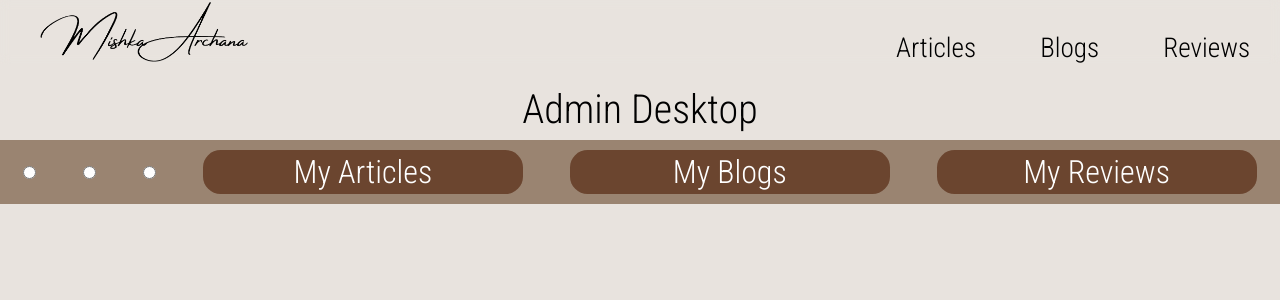
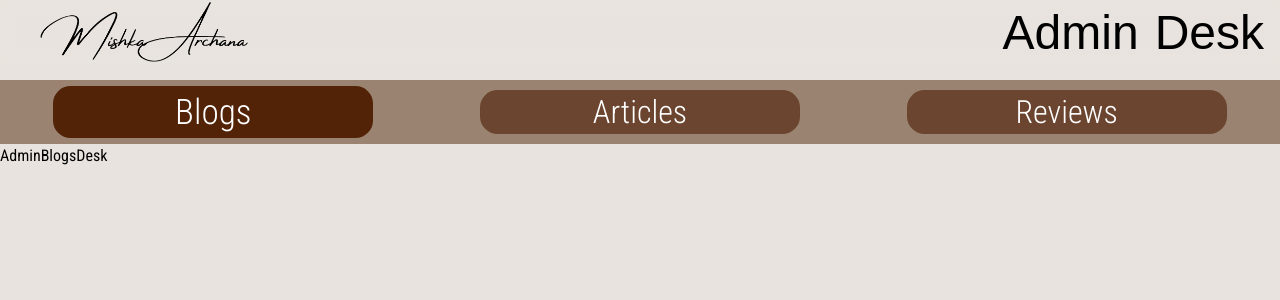
Before and after one commit to ngaraug/mishka-portfolio-2, a React (Vite) app in the folder client/: page /admin/home in a window 1280 px wide. Shown: the top 300 px of the page. Built offline with nearby package versions, Linux system fonts and the light colour scheme.

Commit message:
Admin desk bug fix and component templates add for the same

```diff
--- a/client/src/App.css
+++ b/client/src/App.css
@@ -161,6 +161,18 @@
       transition: all 0.4s ease;
   } */
 
+  /* Admin NavBar section */
+  .admin-navbar-title{
+    display: flex;
+    justify-content: right;
+    flex-direction: row;
+
+    font-size: 3rem;
+  }
+  .admin-navbar-title > div{
+    padding-right: 1rem;
+    font-family:Arial, Helvetica, sans-serif;
+  }
 
   /* Media qurey section */
 
@@ -215,6 +227,12 @@
       }
       .nav div.media_button {
           display: block;
+      }
+      /* Admin NavBar */
+      .admin-navbar-title{
+        padding-top: 1rem;
+        font-size: 1.2rem;
+        font-weight: bold;
       }
   }
 
@@ -789,14 +807,10 @@ Admin Home{
 }
 .admin-home-header{
     width: 100%;
-    height: 5vh;
+    height: 8vh;
     display: flex;
     flex-direction: column;
     align-items: center;
-}
-.admin-home-heading{
-    font-size: 2.5rem;
-    font-weight: 300;
 }
 .admin-home-selector-holder{
     min-height: 8vh;
@@ -824,10 +838,21 @@ Admin Home{
     cursor: pointer;
     transition: all 0.2s ease-in-out;
 }
-.admin-content-selector:checked+label{
+.admin-content-selector-label-active{
+    height: 80%;
+    font-size: 2.2rem;
+    background-color: var(--even-darker-brown);
+}
+.admin-content-selector{
     background-color: var(--even-darker-brown);
     height: 100%;
     border-radius: 0rem;
+}
+@media (max-width: 858px){
+    .admin-content-selector-label{
+        width: 30vw;
+        font-size: 1.5rem;
+    }
 }
 Footer {
 
--- /dev/null
+++ b/client/src/components/adminComponents/AdminArticlesDesk.jsx
@@ -0,0 +1,7 @@
+import React from 'react'
+
+export default function AdminArticlesDesk() {
+  return (
+    <div>AdminArticlesDesk</div>
+  )
+}
--- /dev/null
+++ b/client/src/components/adminComponents/AdminBlogsDesk.jsx
@@ -0,0 +1,7 @@
+import React from 'react'
+
+export default function AdminBlogsDesk() {
+  return (
+    <div>AdminBlogsDesk</div>
+  )
+}
--- /dev/null
+++ b/client/src/components/adminComponents/AdminNavBar.jsx
@@ -0,0 +1,19 @@
+export default function AdminNavBar() {
+  return (
+    <>
+
+    <nav className="nav">
+        <div className="container">
+            <div className="logo">
+                <a href="/" id='home-logo-link'><img id='mishka-logo' src="/images/transparent-logo-1.png" alt="" /></a>
+            </div>
+        </div>
+        <div className="admin-navbar-title">
+            <div>Admin </div>
+            <div>Desk</div>
+        </div>
+    </nav>
+
+    </>
+  )
+}
--- /dev/null
+++ b/client/src/components/adminComponents/AdminReviewsDesk.jsx
@@ -0,0 +1,7 @@
+import React from 'react'
+
+export default function AdminReviewsDesk() {
+  return (
+    <div>AdminReviewsDesk</div>
+  )
+}
--- a/client/src/pages/admin/AdminHome.jsx
+++ b/client/src/pages/admin/AdminHome.jsx
@@ -1,23 +1,48 @@
 import React from 'react'
-import NavBar from '../../components/NavBar'
+import AdminNavBar from '../../components/adminComponents/AdminNavBar'
+import { useState, useEffect } from 'react'
+import AdminArticlesDesk from '../../components/adminComponents/AdminArticlesDesk'
+import AdminBlogsDesk from '../../components/adminComponents/AdminBlogsDesk'
+import AdminReviewsDesk from '../../components/adminComponents/AdminReviewsDesk'
 
 export default function AdminHome() {
+
+  const [pageState, setPageState] = useState('blogs')
+  const handlePages = (e) => {
+    setPageState(e.target.id)
+  }
   return (
     <>
-        <NavBar />
+        <AdminNavBar />
         <div id="admin-main-container">
+            {/* Page state selector section*/}
             <div className='admin-home-header'>
-                <h1 className='admin-home-heading'>Admin Desktop</h1>
                 <div className='admin-home-selector-holder'>
-                    <input type="radio" name="content-type" id="articles" className='hidden admin-content-selector'/>
-                    <input type="radio" name="content-type" id="blogs" className='hidden admin-content-selector'/>
-                    <input type="radio" name="content-type" id="reviews" className='hidden admin-content-selector'/>
+                    <button id='blogs' className={pageState === 'blogs' ? 'admin-blog-selector admin-content-selector-label admin-content-selector-label-active' : 'admin-blog-selector admin-content-selector-label'} onClick={handlePages}>
+                      Blogs
+                    </button>
+                    <button id='articles' className={pageState === 'articles' ? 'admin-blog-selector admin-content-selector-label admin-content-selector-label-active' : 'admin-blog-selector admin-content-selector-label'}  onClick={handlePages}>
+                      Articles
+                    </button>
+                    <button id='reviews' className={pageState === 'reviews' ? 'admin-blog-selector admin-content-selector-label admin-content-selector-label-active' : 'admin-blog-selector admin-content-selector-label'}  onClick={handlePages}>
+                      Reviews
+                    </button>
 
-                    <label htmlFor="articles" className='admin-content-selector-label'>My Articles</label>
-                    <label htmlFor="blogs" className='admin-content-selector-label'>My Blogs</label>
-                    <label htmlFor="reviews" className='admin-content-selector-label'>My Reviews</label>
                 </div>
             </div>
+            {
+              pageState === 'blogs' ? (
+                <AdminBlogsDesk />
+              ) : pageState === 'articles' ?(
+                <AdminArticlesDesk />
+              ) : pageState === 'reviews' ? (
+                <AdminReviewsDesk />
+              ) : (
+                <div>
+                  Please select a page from above 👆
+                </div>
+              )
+            }
         </div>
     </>
   )
```
